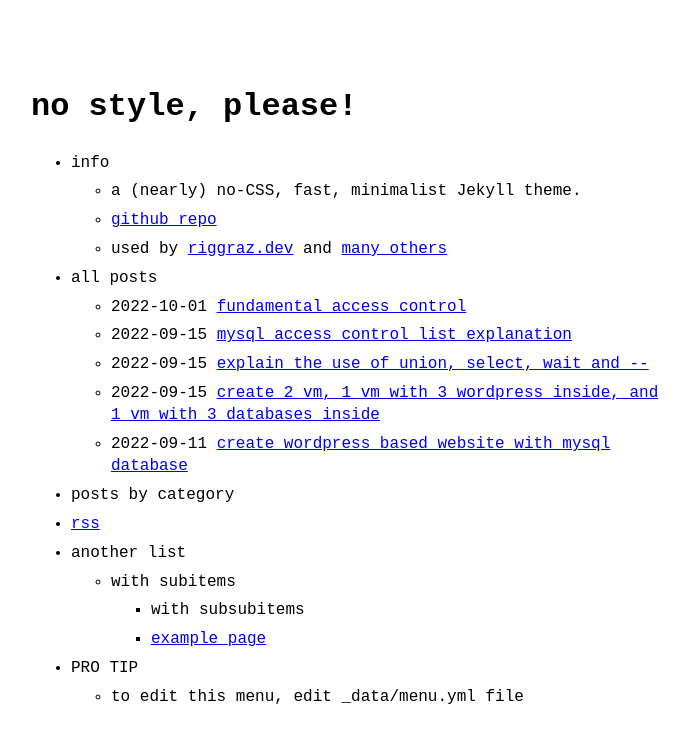
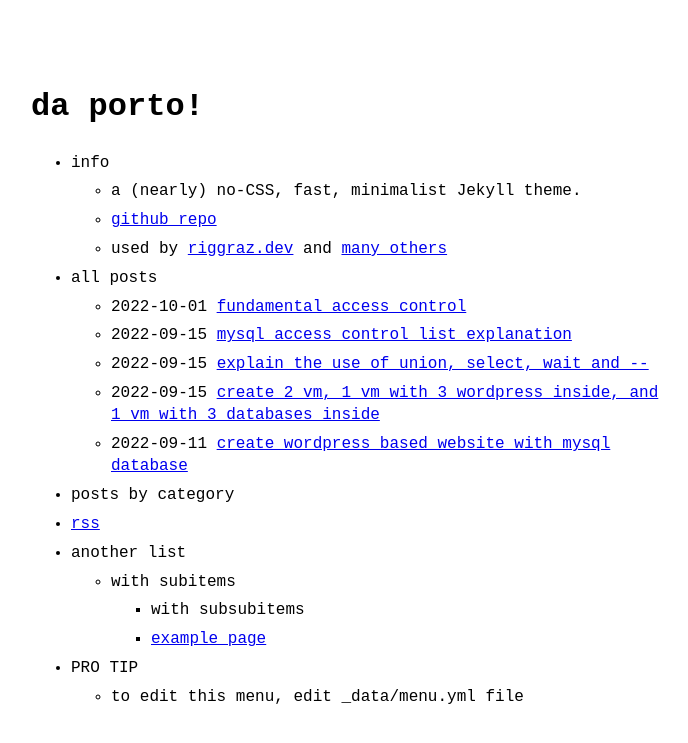
Before and after one commit to hausswdoubles/hausswdoubles.github.io, a Jekyll site: the page built from index.md, in a window 1280 px wide. Shown: the top 743 px of the page, without its empty margins (289-977 px from the left). Built offline with Jekyll 4.4.1, drawn with Linux system fonts in a browser that asks for light colours.

Commit message:
updating _config

```diff
--- a/_config.yml
+++ b/_config.yml
@@ -1,7 +1,7 @@
-title: no style, please! # name of the site
-author: Riccardo Graziosi # name of site's author
-email: riccardo.graziosi97@gmail.com # email of site's author
-url: https://riggraz.dev # root address of the site
+title: da porto! # name of the site
+author: hauSS A.K.A. Fairuz Amzar # name of site's author
+email: fairuz.infosec@gmail.com # email of site's author
+url: https://hausswdoubles.github.io # root address of the site
 baseurl: "/no-style-please" # subpath of the site, e.g. "/blog" (leave it blank "" if you're site shouldn't use a subpath)
 description: > # description of the site (multiple lines allowed)
   A (nearly) no-CSS, fast, minimalist Jekyll theme.
```
